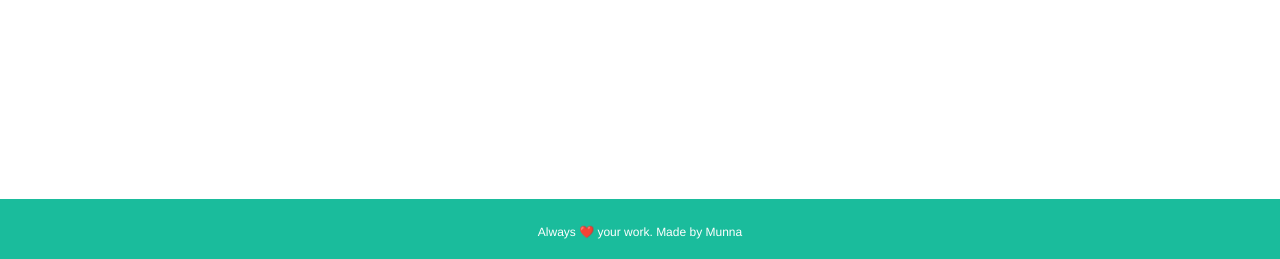
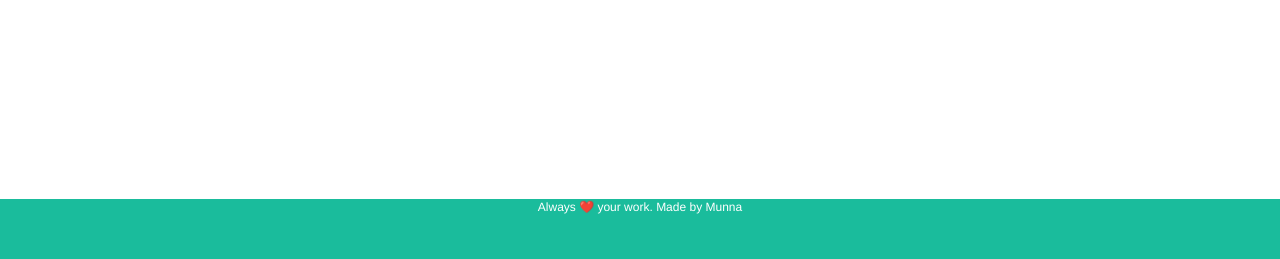
Before and after one commit to Anirudh2040/Blog-Website, a Node server app: page / in a window 1280 px wide. Shown: the part 541-800 px from the top of the page. Run offline with Node 20, Linux system fonts and the light colour scheme; data that the repository does not hold is empty; some libraries are stand-ins or nearby versions.

Commit message:
first commit

```diff
--- a/public/css/styles.css
+++ b/public/css/styles.css
@@ -16,11 +16,13 @@
 }
 
 .footer-padding {
-	padding-bottom: 60px;
+	margin-top: 100px;
+  padding-bottom: 60px;
+  margin-bottom: 0px;
 }
 
 .footer {
-	position: absolute;
+	position: fixed;
 	text-align: center;
 	bottom: 0;
 	width: 100%;
@@ -29,7 +31,8 @@
 }
 
 .footer p {
-	margin-top: 25px;
+	margin-top: 0px;
+  margin-bottom: 0px;
 	font-size: 12px;
   color: #fff;
 }
```
Also changed, not shown: 1 other file.
